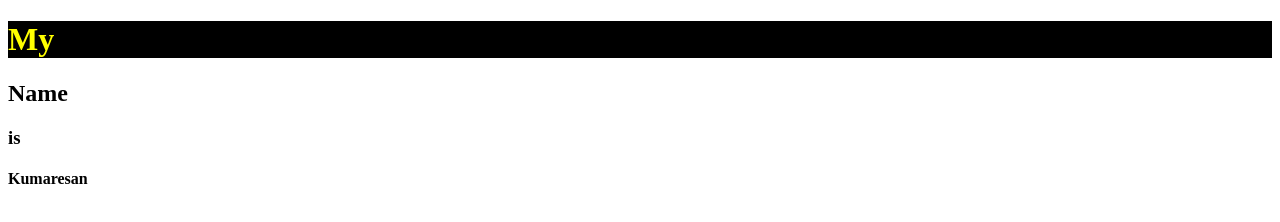
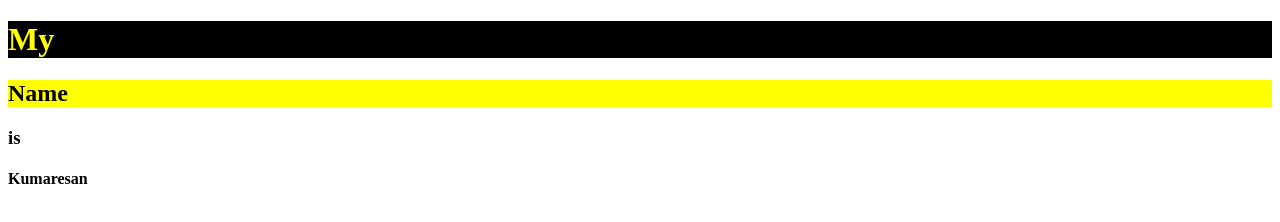
Before and after one commit to dev-kumaresan/css-workflows, a plain HTML site: page CSS-Text-color/index.html in a window 1280 px wide. Drawn offline with Linux system fonts and the light colour scheme.

Commit message:
update text-color.css

```diff
--- a/css/text-color.css
+++ b/css/text-color.css
@@ -2,3 +2,7 @@
     color : yellow;
     background-color: black;
 }
+.headings h2{
+    color : black;
+    background-color: yellow;
+}
```
